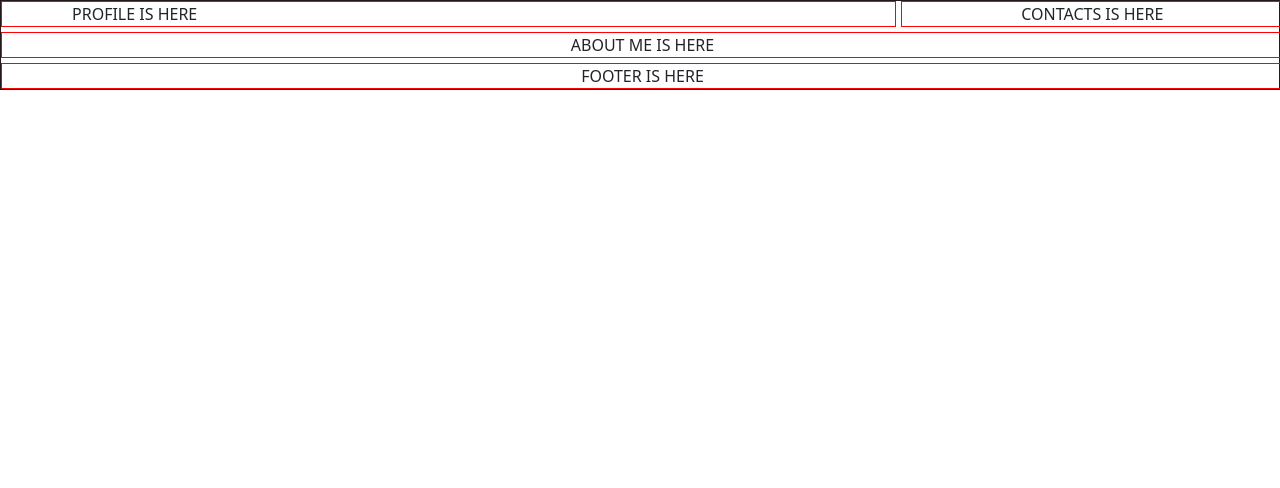
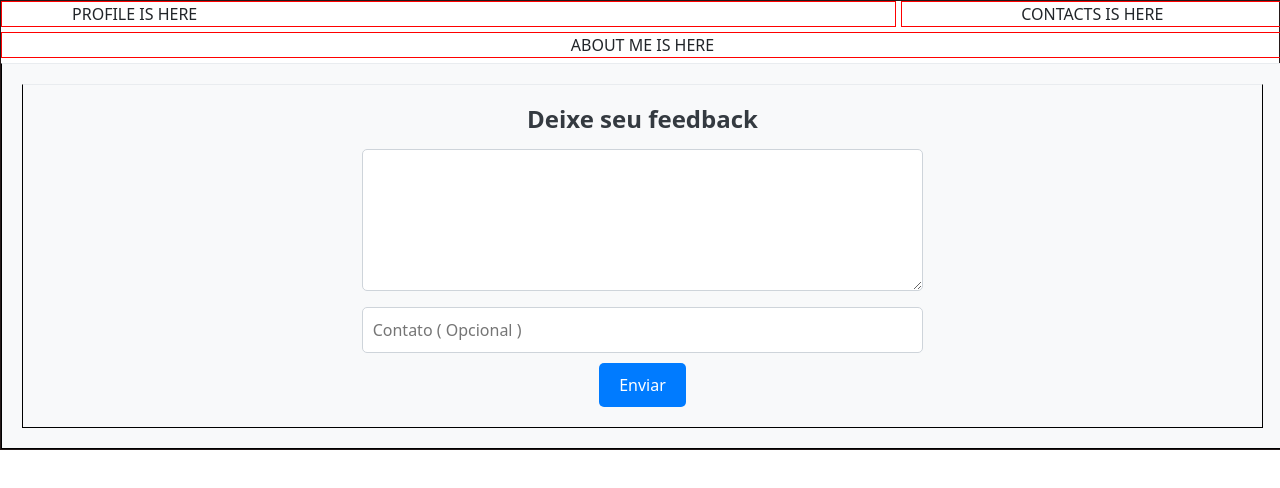
Before and after one commit to lucasoliveira04/blog_frontend, a React (Vite) app: page /profile in a window 1280 px wide. Shown: the top 488 px of the page. Built offline with nearby package versions, Linux system fonts and the light colour scheme; no server answers.

Commit message:
feat : consumindo api de email com sucesso

```diff
--- /dev/null
+++ b/src/components/Footer/index.jsx
@@ -0,0 +1,60 @@
+import { useState } from "react";
+
+export const FooterComponent = () => {
+  const [feedback, setFeedback] = useState("");
+  const [contacts, setContacts] = useState("");
+
+  const handleSendResponse = async () => {
+    const emailRequest = {
+      message: feedback,
+      contacts: contacts
+    };
+
+    try {
+      const response = await fetch(
+        "https://api-send-email-46gw.onrender.com/api/send/email/send",
+        {
+          method: "POST",
+          headers: {
+            "Content-Type": "application/json"
+          },
+          body: JSON.stringify(emailRequest)
+        }
+      );
+
+      if (response.ok) {
+        setFeedback("");
+        setContacts("");
+        alert("Email sent successfully");
+      } else {
+        alert("Failed to send email");
+      }
+    } catch (error) {
+      console.error(error);
+      alert("An error occurred while sending the email");
+    }
+  };
+
+  return (
+    <footer className="footer">
+      <div className="feedback-container">
+        <h4 className="feedback-title">Deixe seu feedback</h4>
+        <textarea
+          className="feedback-textarea"
+          rows="5"
+          value={feedback}
+          onChange={(e) => setFeedback(e.target.value)}
+        ></textarea>
+
+        <input
+          type="text"
+          className="feedback-input"
+          placeholder="Contato ( Opcional )"
+          value={contacts}
+          onChange={(e) => setContacts(e.target.value)}
+        />
+        <button className="feedback-button" onClick={handleSendResponse}>Enviar</button>
+      </div>
+    </footer>
+  );
+};
--- a/src/pages/Profile/index.jsx
+++ b/src/pages/Profile/index.jsx
@@ -1,3 +1,4 @@
+import { FooterComponent } from "../../components/Footer";
 import "../../public/profile/profile.css";
 
 export const ProfilePage = () => {
@@ -15,7 +16,7 @@
                 ABOUT ME IS HERE
             </div>
             <div className="footer" id="footer">
-                FOOTER IS HERE
+                <FooterComponent/>
             </div>
         </div>
     );
--- a/src/public/homeUser/style.css
+++ b/src/public/homeUser/style.css
@@ -2,14 +2,6 @@
     display: grid;
     grid-template-columns: repeat(3, 1fr);
     height: 80vh;
-}
-
-footer {
-    display: flex;
-    justify-content: center;
-    border: 1px solid rgb(63, 13, 156);
-    max-width: 100%;
-    height: 1vh;
 }
 
 .letter{
--- a/src/public/profile/profile.css
+++ b/src/public/profile/profile.css
@@ -38,8 +38,82 @@
 }
 
 .footer {
-    border: 1px solid red;
+    border: 1px solid rgb(0, 0, 0);
     grid-area: footer;
     display: flex;
     justify-content: center;
 }
+
+footer {
+    display: flex;
+    justify-content: center;
+    align-items: center;
+    width: 100%;
+}
+
+.r1 {
+    width: 30%;
+    display: flex;
+    flex-direction: column;
+    align-items: center;
+}
+
+.r1 button {
+    width: 150px;
+    height: 50px;
+    font-weight: 900;
+    margin-top: 20px;
+}
+
+h4 {
+    text-align: center;
+    font-weight: 900
+}
+
+.footer {
+    background-color: #f8f9fa;
+    padding: 20px;
+    text-align: center;
+    border-top: 1px solid #e9ecef;
+}
+
+.feedback-container {
+    max-width: 600px;
+    margin: 0 auto;
+}
+
+.feedback-title {
+    font-size: 1.5rem;
+    margin-bottom: 15px;
+    color: #343a40;
+}
+
+.feedback-textarea {
+    width: 100%;
+    padding: 10px;
+    margin-bottom: 10px;
+    border: 1px solid #ced4da;
+    border-radius: 5px;
+}
+
+.feedback-input {
+    width: 100%;
+    padding: 10px;
+    margin-bottom: 10px;
+    border: 1px solid #ced4da;
+    border-radius: 5px;
+}
+
+.feedback-button {
+    padding: 10px 20px;
+    background-color: #007bff;
+    color: white;
+    border: none;
+    border-radius: 5px;
+    cursor: pointer;
+    transition: background-color 0.3s ease;
+}
+
+.feedback-button:hover {
+    background-color: #0056b3;
+}
```
